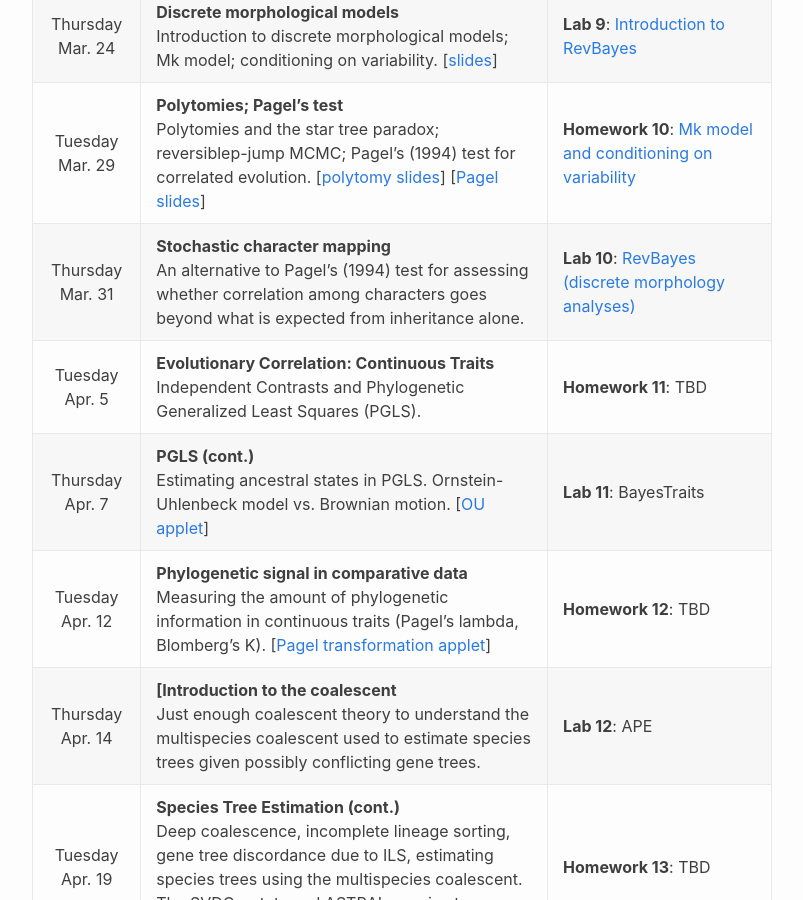
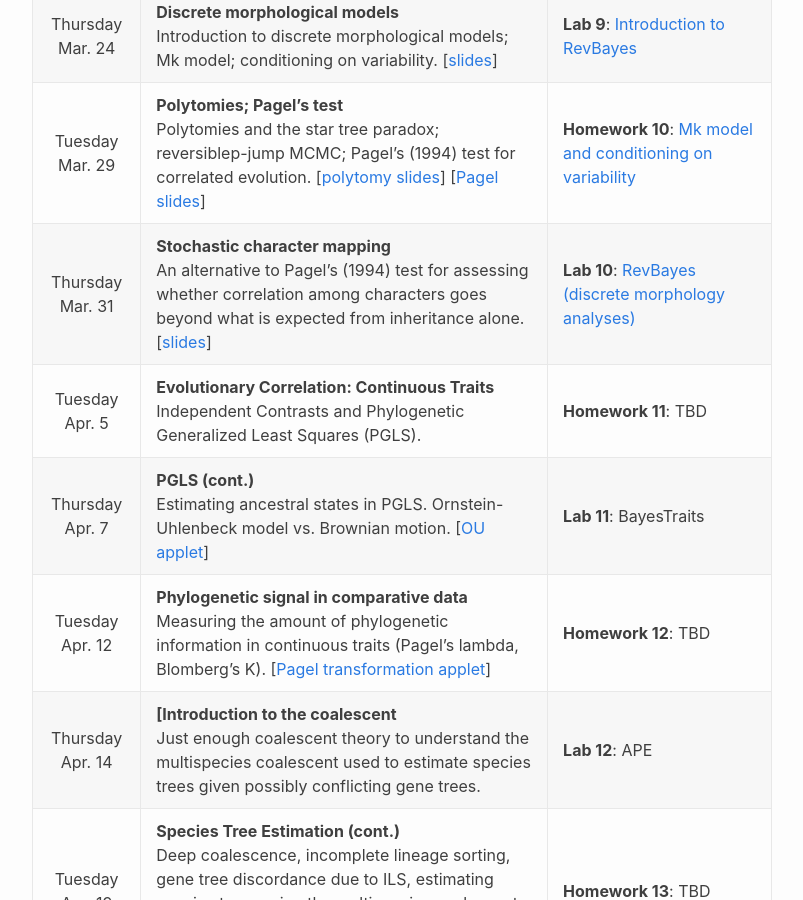
Before and after one commit to plewis/plewis.github.io, a Jekyll site: the page built from phylogenetics/phylogenetics2022.md, in a window 1280 px wide and 900 px high, scrolled down 3511 px. Shown: the whole window, without its empty margins (238-1041 px from the left). Built offline with Jekyll 4.4.1, drawn with Linux system fonts in a browser that asks for light colours; emoji names are drawn with the system emoji font.

Commit message:
added slide link to schedule

```diff
--- a/phylogenetics/phylogenetics2022.md
+++ b/phylogenetics/phylogenetics2022.md
@@ -38,7 +38,7 @@ Thursday Mar. 17        | **SPRING BREAK** |
 Tuesday Mar.  22        | **Bayes factors and Bayesian model selection**<br/> Bayes factors, steppingstone estimation of marginal likelihood, BIC vs. AIC \[[slides](https://hydrodictyon.eeb.uconn.edu/people/plewis/courses/phylogenetics/lectures/2022/BayesianModelSelection.pdf)\] | **Homework 9**: [Dirichlet Process Priors](/hw9/)
 Thursday Mar. 24        | **Discrete morphological models**<br/>Introduction to discrete morphological models; Mk model; conditioning on variability. \[[slides](https://hydrodictyon.eeb.uconn.edu/people/plewis/courses/phylogenetics/lectures/2022/MorphModels.pdf)\] | **Lab 9**: [Introduction to RevBayes](/revbayes/)
 Tuesday Mar. 29         | **Polytomies; Pagel's test**<br/> Polytomies and the star tree paradox; reversiblep-jump MCMC; Pagel’s (1994) test for correlated evolution. \[[polytomy slides](https://hydrodictyon.eeb.uconn.edu/people/plewis/courses/phylogenetics/lectures/2022/Polytomies.pdf)\] \[[Pagel slides](https://hydrodictyon.eeb.uconn.edu/people/plewis/courses/phylogenetics/lectures/2022/Pagel.pdf)\]| **Homework 10**: [Mk model and conditioning on variability](/hw10/)
-<a name="today"/>Thursday Mar. 31         | **Stochastic character mapping**<br/> An alternative to Pagel’s (1994) test for assessing whether correlation among characters goes beyond what is expected from inheritance alone. | **Lab 10**: [RevBayes (discrete morphology analyses)](/morph/)
+<a name="today"/>Thursday Mar. 31         | **Stochastic character mapping**<br/> An alternative to Pagel’s (1994) test for assessing whether correlation among characters goes beyond what is expected from inheritance alone. \[[slides](https://hydrodictyon.eeb.uconn.edu/people/plewis/courses/phylogenetics/lectures/2022/StochasticMapping.pdf)\] | **Lab 10**: [RevBayes (discrete morphology analyses)](/morph/)
 Tuesday Apr. 5          | **Evolutionary Correlation: Continuous Traits**<br/> Independent Contrasts and Phylogenetic Generalized Least Squares (PGLS). | **Homework 11**: TBD
 Thursday Apr. 7         | **PGLS (cont.)**<br/> Estimating ancestral states in PGLS. Ornstein-Uhlenbeck model vs. Brownian motion. \[[OU applet](/applets/ou/)\] | **Lab 11**: BayesTraits
 Tuesday Apr. 12         | **Phylogenetic signal in comparative data**<br/> Measuring the amount of phylogenetic information in continuous traits (Pagel’s lambda, Blomberg’s K). \[[Pagel transformation applet](/applets/pagel/)\] | **Homework 12**: TBD
```
Also changed, not shown: 2 other files.
